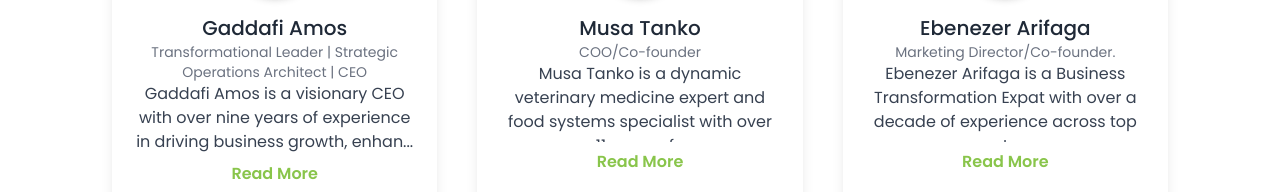
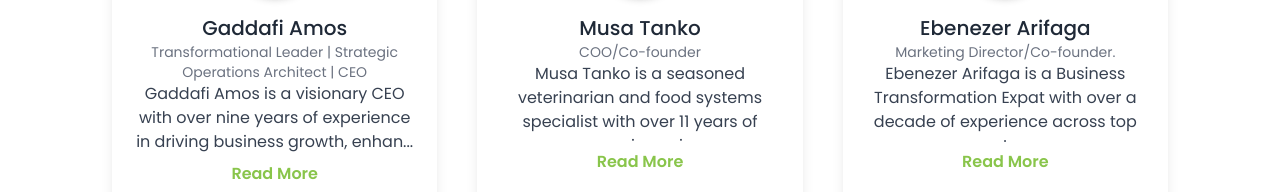
Before and after one commit to anita-ebube/green-fundus, a React (Vite) app: page /about in a window 1280 px wide. Shown: the part 362-554 px from the top of the page. Built offline with nearby package versions, Linux system fonts and the light colour scheme.

Commit message:
corrected a typo

```diff
--- a/src/components/dummyData.js
+++ b/src/components/dummyData.js
@@ -17,7 +17,7 @@ const teamData = [
         name: 'Musa Tanko',
         position: 'COO/Co-founder',
         photoUrl: Musa,
-        details: 'Musa Tanko is a dynamic veterinary medicine expert and food systems specialist with over 11 years of experience in the livestock industry. As a recognized livestock development leader, he has spearheaded impactful projects like the Advancing Local Dairy Development in Nigeria (ALDDN), Cattle Fertility Awareness Project, and GSMA mobile connectivity initiatives, driving significant improvements in animal health and rural livelihoods. Musa is also the founder of Veticare Consult, a point-of-care veterinary consultancy committed to enhancing livestock health and productivity. An award-winning professional, he is a Tony Elumelu Foundation Alumnus, a Youth Enterprise With Innovation in Nigeria (YouWiN!) awardee, and a proud co-recipient of the Arrell Food Institute Community Development Award.'
+        details: 'Musa Tanko is a seasoned veterinarian and food systems specialist with over 11 years of experience in the livestock industry. As a recognized livestock development leader, he has spearheaded impactful projects like the Advancing Local Dairy Development in Nigeria (ALDDN), Cattle Fertility Awareness Project, and GSMA mobile connectivity initiatives, driving significant improvements in animal health and rural livelihoods. Musa is also the founder of Veticare Consult, a point-of-care veterinary consultancy committed to enhancing livestock health and productivity. An award-winning professional, he is a Tony Elumelu Foundation Alumnus, a Youth Enterprise With Innovation in Nigeria (YouWiN!) awardee, and a proud co-recipient of the Arrell Food Institute Community Development Award.'
     },
     {
         id: 3,
```
